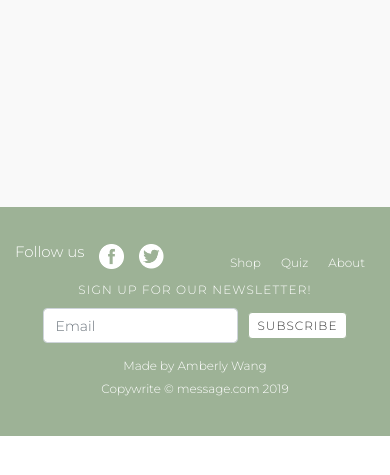
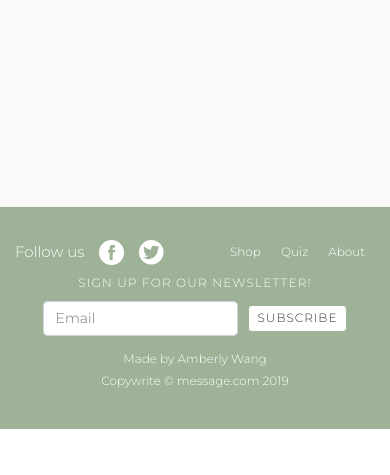
Before and after one commit to awang617/Message, a Python web app: template templates/cart.html in a window 390 px wide. Shown: the part 266-741 px from the top of the page. Run offline with Jinja, Linux system fonts and the light colour scheme; the template is opened without the code that fills it, so the values that code supplies are empty; some libraries are stand-ins or nearby versions.

Commit message:
added an icon to the page

```diff
--- a/static/main.css
+++ b/static/main.css
@@ -210,6 +210,7 @@ footer .container {
     }
     footer h5{
         font-size: 15px;
+        margin-bottom: 0!important;
     }
 }
 @media screen and (max-width: 576px){
@@ -234,9 +235,6 @@ footer .container {
     .footer-row{
         margin-bottom: 1em;
     }
-    .amberly {
-        margin-top: 15px;
-    }
 }
 
 @media screen and (max-width: 470px){
--- a/templates/layout.html
+++ b/templates/layout.html
@@ -5,6 +5,8 @@
     <meta charset="UTF-8" />
     <meta name="viewport" content="width=device-width, initial-scale=1.0" />
     <meta http-equiv="X-UA-Compatible" content="ie=edge" />
+    <link rel="icon" type="image/png" href="{{url_for('static', filename='small_1.png')}}"/>
+
     <!-- Bulma CSS -->
     <!-- <link rel=“stylesheet” href=“https://cdnjs.cloudflare.com/ajax/libs/bulma/0.7.4/css/bulma.css“> -->
     <link rel="stylesheet" href="https://cdnjs.cloudflare.com/ajax/libs/bulma/0.7.4/css/bulma.min.css">
```
